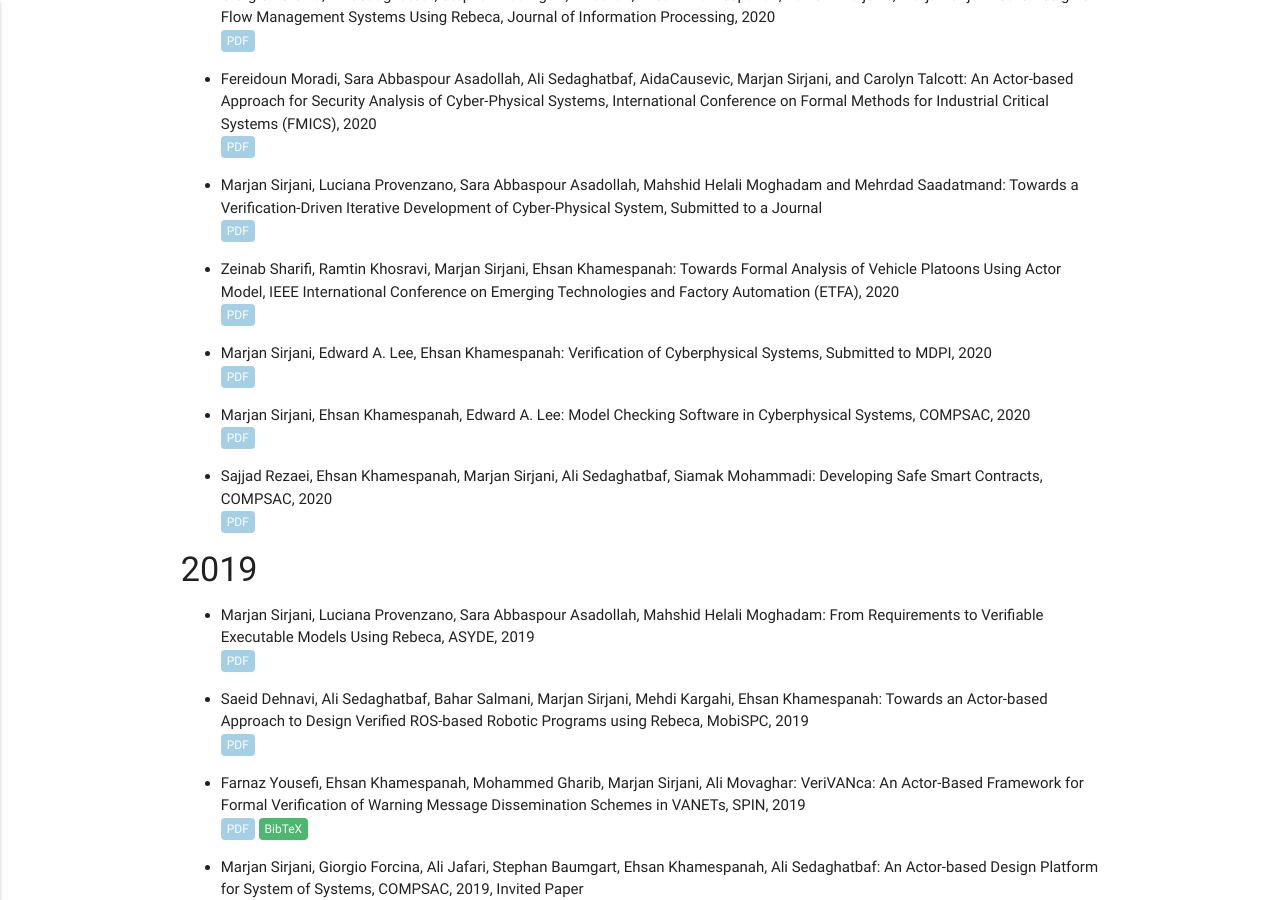
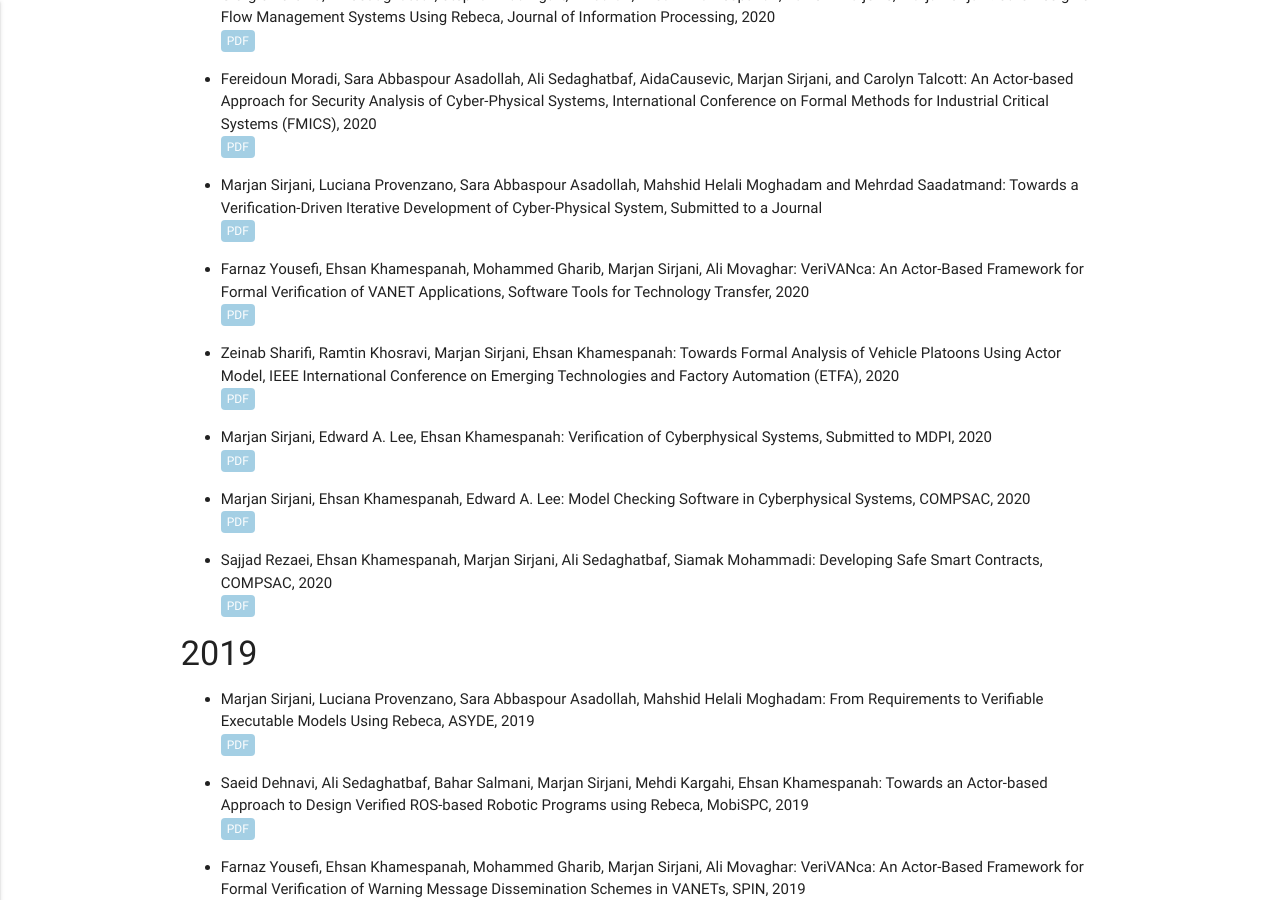
Before and after one commit to rebeca-lang/rebeca-lang.github.io, a Jekyll site: the page built from publications.md, in a window 1280 px wide and 900 px high, scrolled down 319 px. Built offline with Jekyll 4.4.1, drawn with Linux system fonts in a browser that asks for light colours.

Commit message:
The STTT version of the Verivanca paper is added to the publications.

```diff
--- a/publications.md
+++ b/publications.md
@@ -19,6 +19,10 @@ International Conference on Formal Methods for Industrial Critical Systems (FMIC
 Submitted to a Journal
 \\
 <a class="link link_pdf" href="/assets/papers/2020/Towards-a-Verification-Driven-Iterative-Development-of-Cyber-Physical-System.pdf">PDF</a>
+
+- Farnaz Yousefi, Ehsan Khamespanah, Mohammed Gharib, Marjan Sirjani, Ali Movaghar: VeriVANca: An Actor-Based Framework for Formal Verification of VANET Applications, Software Tools for Technology Transfer, 2020
+\\
+<a class="link link_pdf" href="/assets/papers/2020/VeriVANca-An-Actor-Based-Framework-for-Formal-Verification-of-VANET-Applications.pdf">PDF</a>
 
 - Zeinab Sharifi, Ramtin Khosravi, Marjan Sirjani, Ehsan Khamespanah: Towards Formal Analysis of Vehicle Platoons Using Actor Model, IEEE International Conference on Emerging Technologies and Factory Automation (ETFA), 2020
 \\
```
Also changed, not shown: 1 other file.
